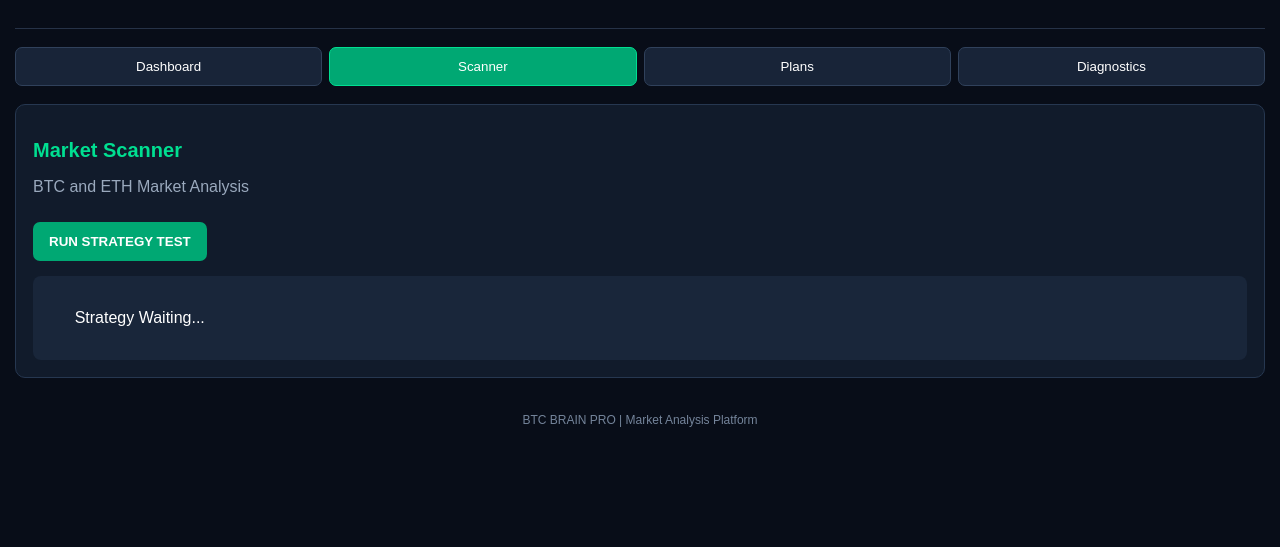
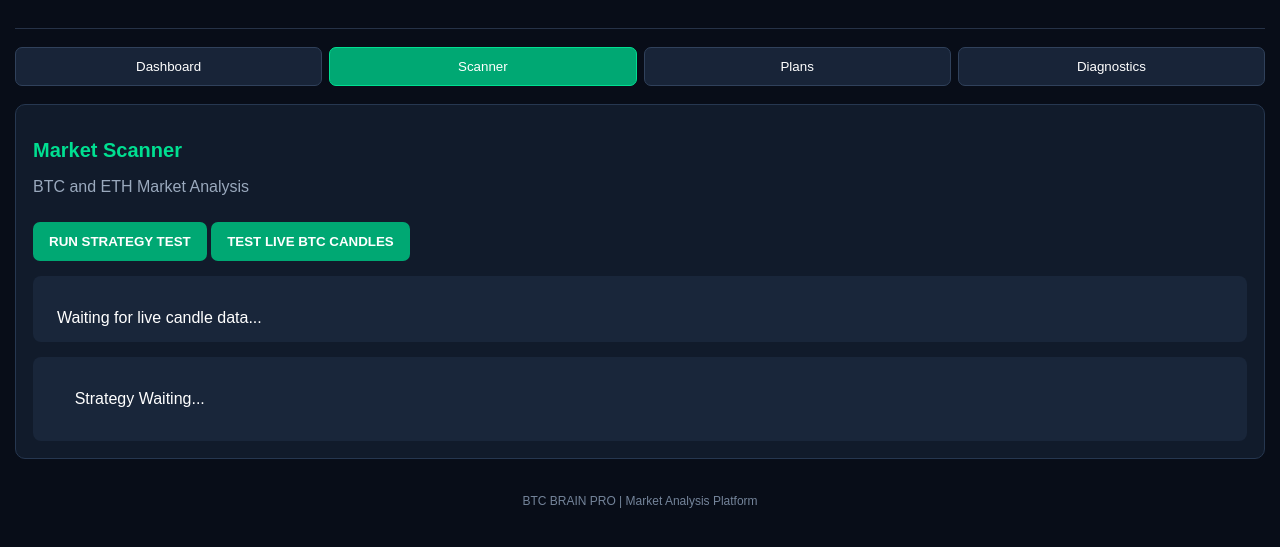
Before and after one commit to bhavishya0079-jpg/btc-brain-pro, a plain HTML site: page index.html in a window 1280 px wide. Both pictures are taken after a click on the button "Scanner". Shown: the part 95-642 px from the top of the page. Drawn offline with Linux system fonts and the light colour scheme; no server answers.

Commit message:
Update index.html

```diff
--- a/index.html
+++ b/index.html
@@ -171,7 +171,13 @@
     <button class="action" onclick="testStrategy()">
       RUN STRATEGY TEST
     </button>
+<button class="action" onclick="testLiveCandles()">
+  TEST LIVE BTC CANDLES
+</button>
 
+<div id="candleResult" class="result">
+  Waiting for live candle data...
+</div>
     <div id="strategyResult" class="result">
       Strategy Waiting...
     </div>
```
